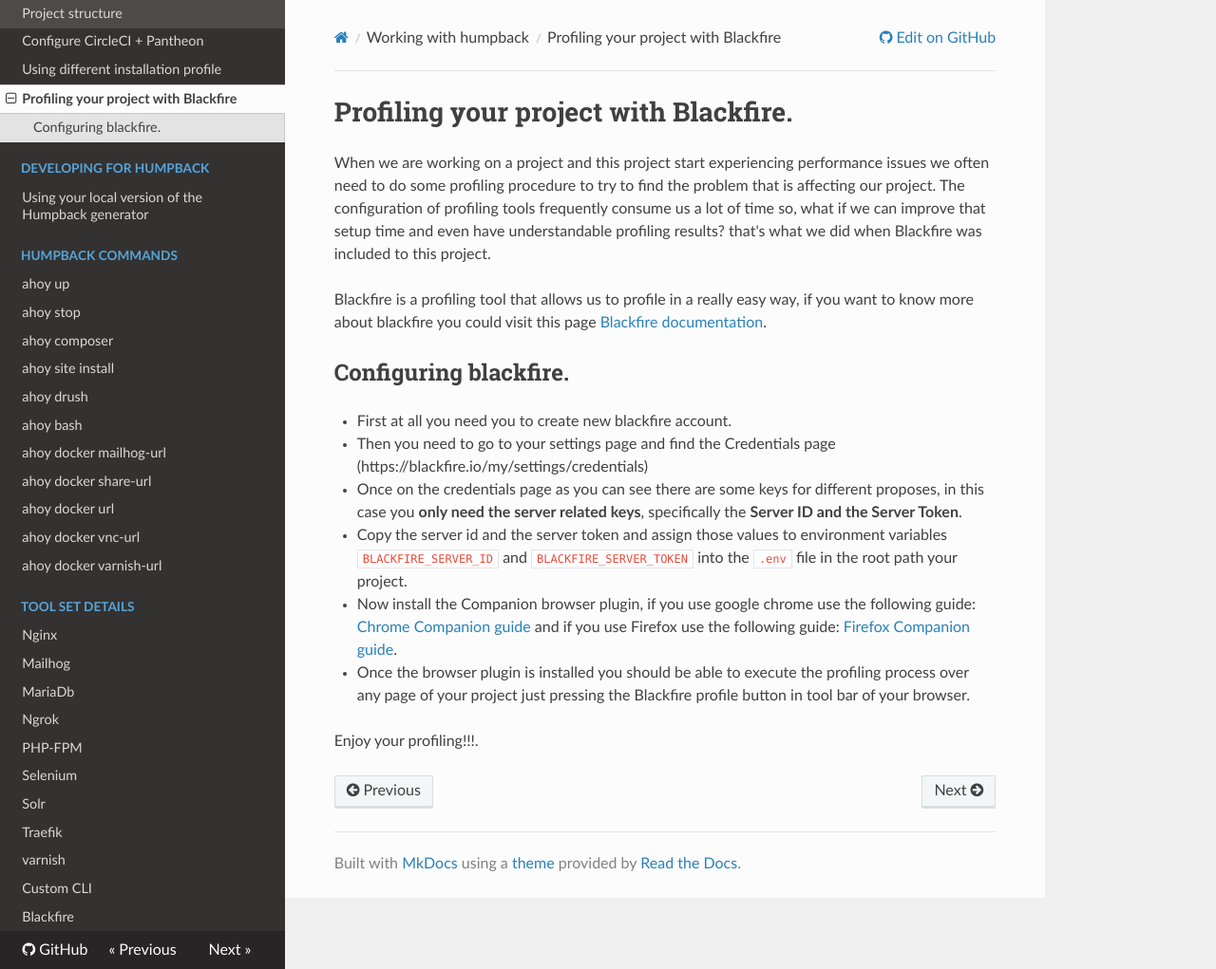
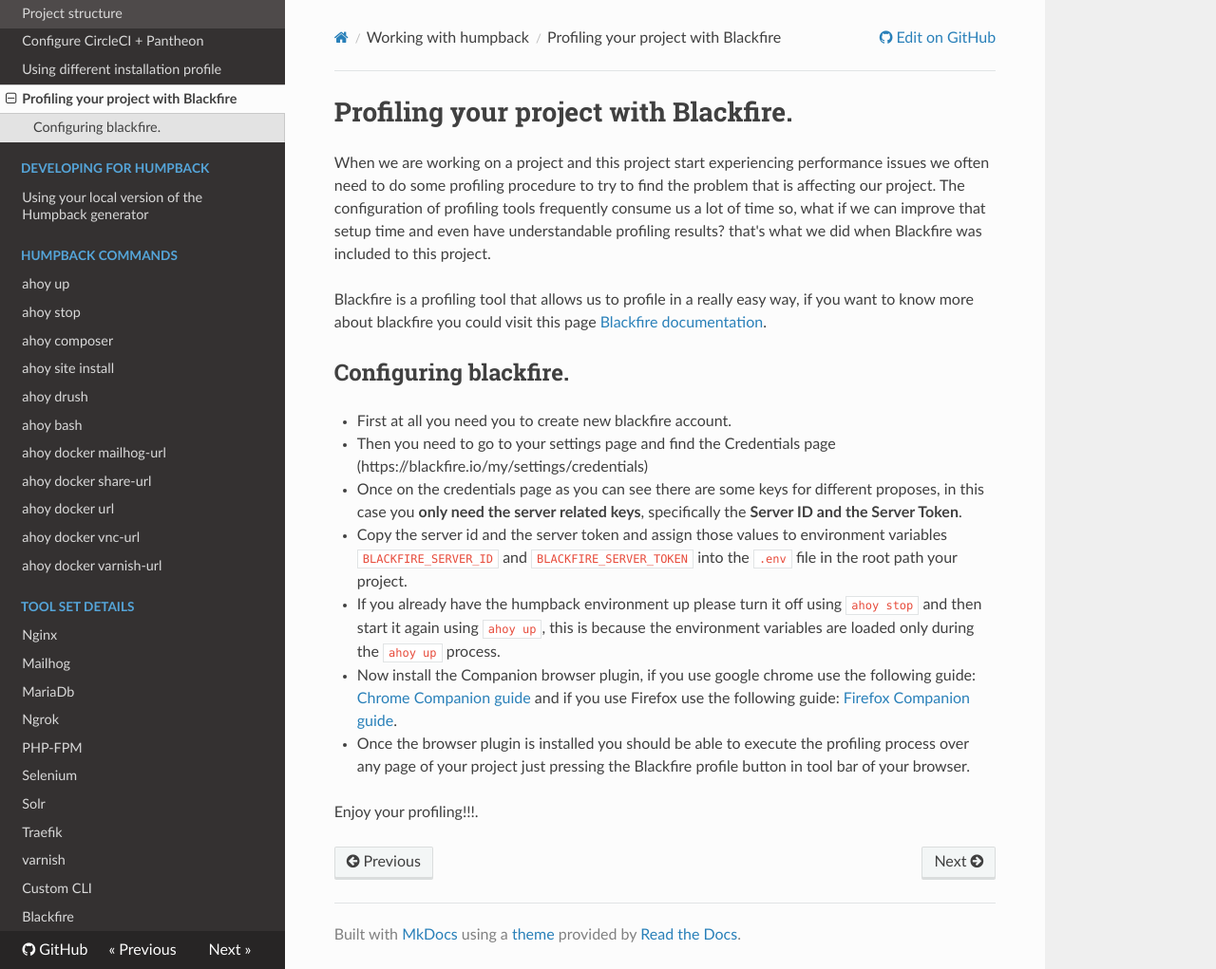
Before and after one commit to humpbackdev/humpback-docs, an MkDocs documentation site: the page built from docs/working-with-humpback/profiling-your-project-with-blackfire.md, in a window 1280 px wide and 1021 px high. Shown: the whole window at 95% size. Built offline with MkDocs 1.6.1, drawn with Linux system fonts in a browser that asks for light colours; nearby versions of some CDN libraries; old or Windows-style settings are respelled for this version of MkDocs.

Commit message:
Added extra instruction to the blackfire usage guide

```diff
--- a/docs/working-with-humpback/profiling-your-project-with-blackfire.md
+++ b/docs/working-with-humpback/profiling-your-project-with-blackfire.md
@@ -10,6 +10,7 @@ Blackfire is a profiling tool that allows us to profile in a really easy way, if
 - Then you need to go to your settings page and find the Credentials page (https://blackfire.io/my/settings/credentials)
 - Once on the credentials page as you can see there are some keys for different proposes, in this case you **only need the server related keys**, specifically the **Server ID and the Server Token**.
 - Copy the server id and the server token and assign those values to environment variables `BLACKFIRE_SERVER_ID` and `BLACKFIRE_SERVER_TOKEN` into the `.env` file in the root path your project.
+- If you already have the humpback environment up please turn it off using `ahoy stop` and then start it again using `ahoy up`, this is because the environment variables are loaded only during the `ahoy up` process.
 - Now install the Companion browser plugin, if you use google chrome use the following guide: [Chrome Companion guide](https://blackfire.io/docs/integrations/chrome#installing-the-companion) and if you use Firefox use the following guide: [Firefox Companion guide](https://blackfire.io/docs/integrations/firefox#installing-the-companion).
 - Once the browser plugin is installed you should be able to execute the profiling process over any page of your project just pressing the Blackfire profile button in tool bar of your browser.
 
```
